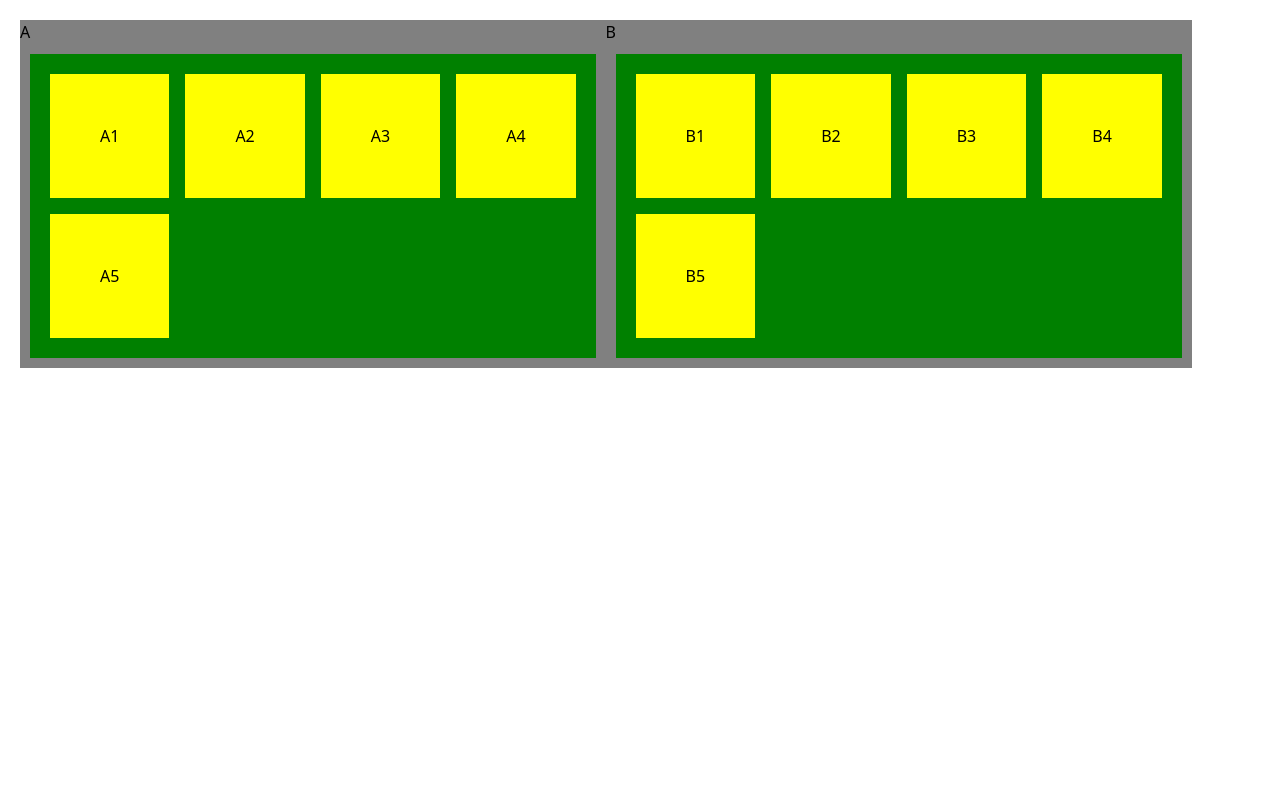
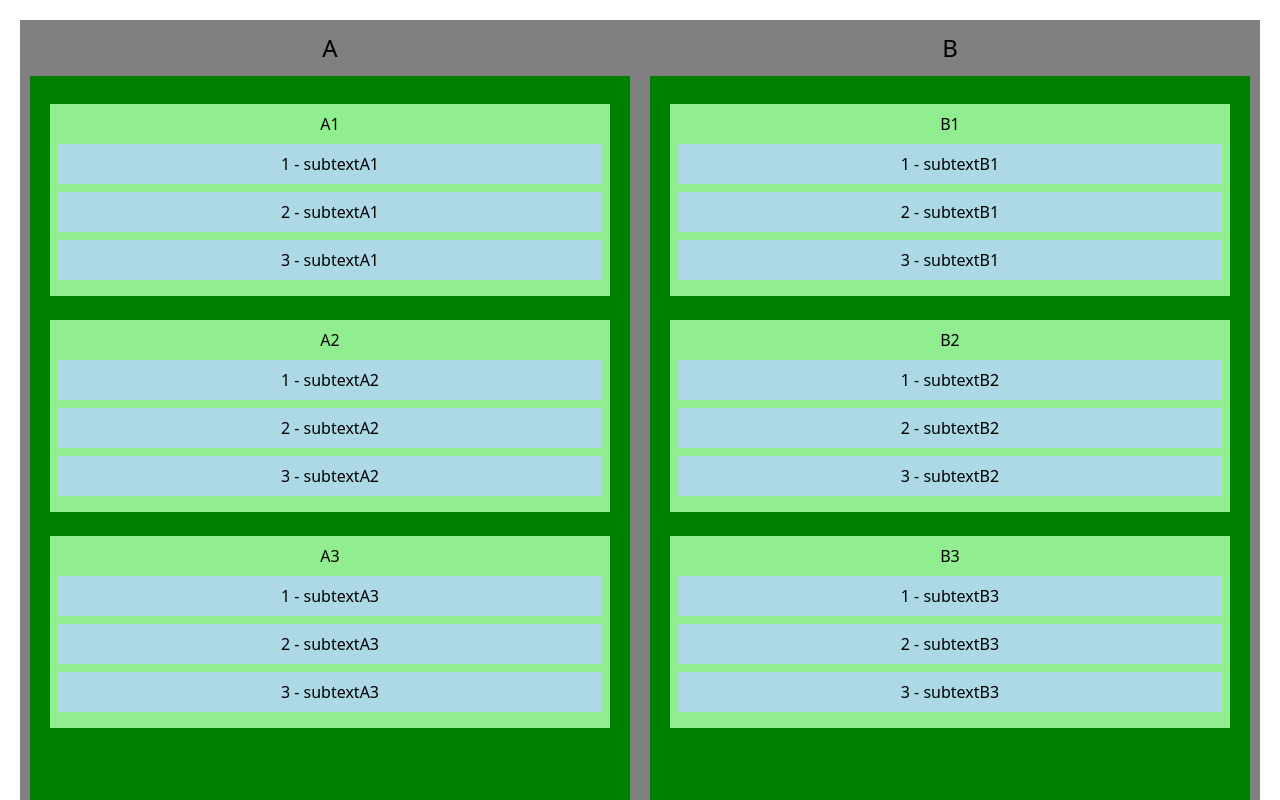
Before and after one commit to MuhammadHamzaChippa/Nested-Multiple-Container, a React (Create React App) app: page / in a window 1280 px wide. Shown: the top 800 px of the page. Built offline with nearby package versions, Linux system fonts and the light colour scheme; the HTML template or start-up script is replaced by a standard one.

Commit message:
Nested list

```diff
--- a/src/App.js
+++ b/src/App.js
@@ -6,7 +6,7 @@ import Board from './components/Board/Board';
 import NestedList from './components/NestedList/NestedList';
 function App() {
   return (
-    <Grid />
+    <NestedList />
   );
 }
 
--- a/src/components/NestedList/NestedList.js
+++ b/src/components/NestedList/NestedList.js
@@ -83,6 +83,13 @@ const NestedList = () => {
     });
 
 
+    const findContainer = (id) => {
+        if (id in items) {
+            return id;
+        }
+        return Object.keys(items).find((key) => items[key].map((item) => item.id).includes(id));
+    };
+
     const sensors = useSensors(
         useSensor(PointerSensor),
         useSensor(TouchSensor, {}),
@@ -91,29 +98,102 @@ const NestedList = () => {
         })
     );
 
+    const [activeId, setActiveId] = useState();
+
+
     const handleDragStart = (result) => {
-        // const idx = libraries.findIndex((library) => library.id === result.active.id);
-        // setActiveItem(libraries[idx]);
+        const container = findContainer(result.active.id);
+        const idx = items[container].findIndex((item) => item.id === result.active.id);
+        console.log("Start", result);
+        setActiveId(items[container][idx]);
     };
 
-    const findCard = (result) => {};
+
 
     const handleDragOver = (result) => {
-        console.log(result);
+        console.log("Drag Over", result);
+        const { active, over } = result;
+        const overId = over?.id;
+        if (overId == null || active.id in items) {
+            return;
+        }
+        const overContainer = findContainer(overId);
+        const activeContainer = findContainer(active.id);
+
+        if (!overContainer || !activeContainer) {
+            console.log("No container found");
+            return;
+        }
+
+        if (activeContainer !== overContainer) {
+            setItems((items) => {
+                const activeItems = items[activeContainer];
+                const overItems = items[overContainer];
+
+                const overIndex = overItems.findIndex((item) => item.id === overId);
+                const activeIndex = activeItems.findIndex((item) => item.id === active.id);
+
+                let newIndex;
+                if (overId in items) {
+                    newIndex = overItems.length + 1;
+                } else {
+                    const isBelowOverItem =
+                        over &&
+                        active.rect.current.translated &&
+                        active.rect.current.translated.top > over.rect.top + over.rect.height;
+
+                    const modifier = isBelowOverItem ? 1 : 0;
+                    newIndex = overIndex > 0 ? overIndex + modifier : overItems.length + 1;
+                }
+
+                // recentlyMovedToNewContainer.current = true;
+
+                return {
+                    ...items,
+                    [activeContainer]: items[activeContainer].filter((item) => item.id !== active.id),
+                    [overContainer]: [
+                        ...items[overContainer].slice(0, newIndex),
+                        items[activeContainer][activeIndex],
+                        ...items[overContainer].slice(newIndex, items[overContainer].length),
+                    ],
+                };
+            });
+        }
     };
 
     const handleDragEnd = (result) => {
-        // const { active, over } = result;
-        // console.log(result);
-        // if (active.id !== over.id) {
-        //     setLibraries((items) => {
-        //         const oldIndex = items.findIndex((item) => item.id === active.id);
-        //         const newIndex = items.findIndex((item) => item.id === over.id);
+        const { active, over } = result;
+        const activeContainer = findContainer(active.id);
 
-        //         return arrayMove(items, oldIndex, newIndex);
-        //     });
-        // }
-        // setActiveItem(null);
+        if (!activeContainer) {
+            setActiveId(null);
+            return;
+        }
+
+        const overId = over?.id;
+
+        if (overId == null) {
+            setActiveId(null);
+            return;
+        }
+
+        const overContainer = findContainer(overId);
+        if (overContainer) {
+            const activeIndex = items[activeContainer].findIndex((item) => item.id === active.id);
+            const overIndex = items[overContainer].findIndex((item) => item.id === overId);
+
+            if (activeIndex !== overIndex) {
+                setItems((items) => ({
+                    ...items,
+                    [overContainer]: arrayMove(items[overContainer], activeIndex, overIndex),
+                }));
+            }
+        }
+        setActiveId(null);
+    };
+
+    const onDragCancel = () => {
+        setActiveId(null);
     };
 
     const handleDragCancel = () => {
```
